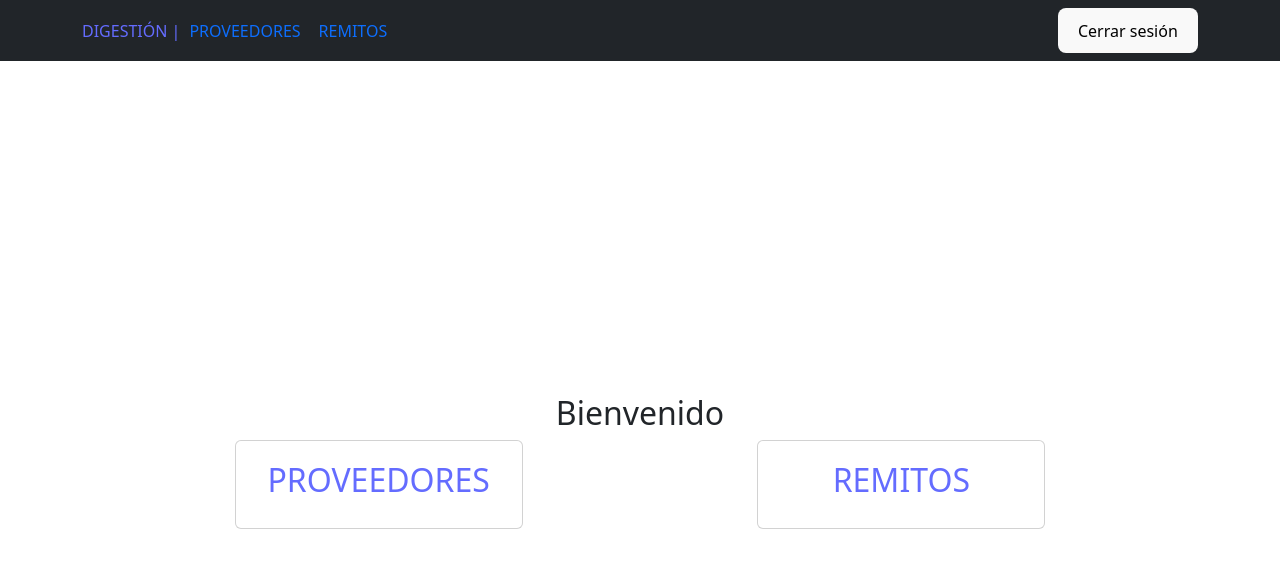
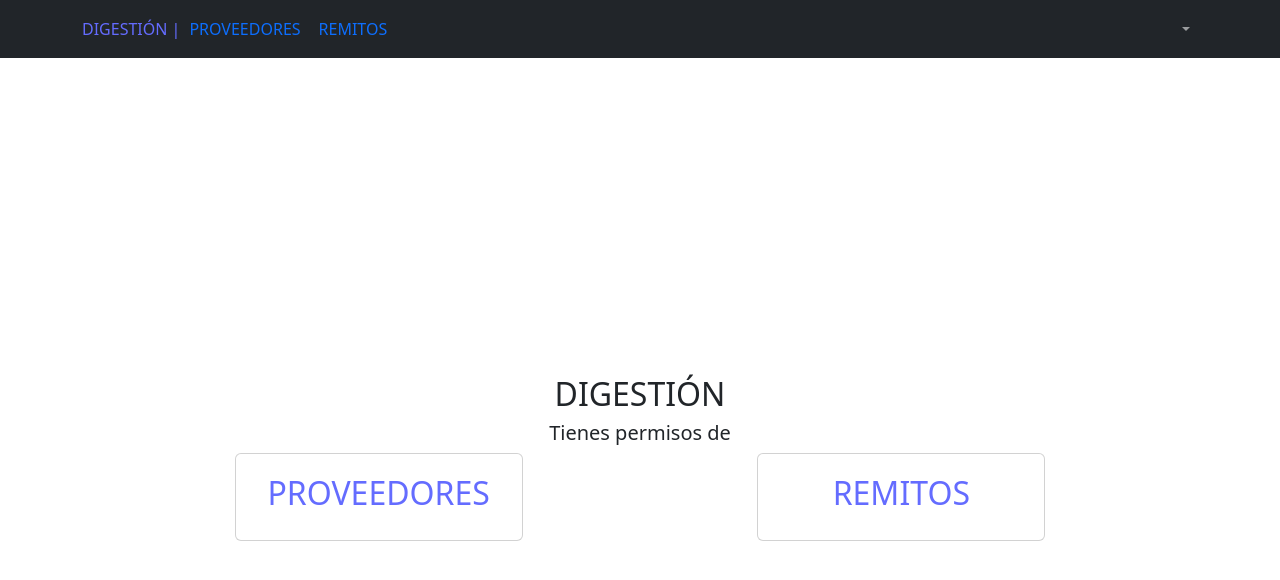
Before and after one commit to mareanovazquez/DiGestion-prueba1, a React (Vite) app: page /inicio in a window 1280 px wide. Shown: the top 580 px of the page. Built offline with nearby package versions, Linux system fonts and the light colour scheme.

Commit message:
Implementación del contexto para pasar valores de forma global hacia la página de inicio y el NavBar

```diff
--- a/src/UserContext/UserContext.jsx
+++ b/src/UserContext/UserContext.jsx
@@ -1,3 +1,5 @@
+
+import { AuthenticatedTemplate } from "@azure/msal-react";
 import { createContext, useEffect, useState } from "react";
 import { useNavigate } from "react-router-dom";
 
@@ -5,7 +7,9 @@ import { useNavigate } from "react-router-dom";
 
 export const UserContext = createContext([]);
 
+
 export const UserContextProvider = ({ children }) => {
+
 
 
     const navigate = useNavigate();
@@ -16,7 +20,9 @@ export const UserContextProvider = ({ children }) => {
     const [username, setUsername] = useState('');
     const [password, setPassword] = useState('');
     const [error, setError] = useState('');
-    const [permisos, setPermisos]= useState('')
+    const [usuarios, setUsuarios] = useState('');
+    const [permisos, setPermisos] = useState('')
+
 
 
     const dataUsuarios = [
@@ -24,13 +30,13 @@ export const UserContextProvider = ({ children }) => {
             id: 1,
             nombre: 'Mariano',
             contraseña: 'contraseña1',
-            permiso: 'Administrador'
+            permiso: 'Admin'
         },
         {
             id: 2,
             nombre: 'Matías',
             contraseña: 'contraseña2',
-            permiso: 'Administrador'
+            permiso: 'Admin'
         },
         {
             id: 3,
@@ -52,6 +58,7 @@ export const UserContextProvider = ({ children }) => {
         }
     ];
 
+
     const handleLogin = (e) => {
         e.preventDefault();
 
@@ -60,13 +67,14 @@ export const UserContextProvider = ({ children }) => {
 
         if (usuario) {
             // Iniciar sesión exitosamente
+            //ELIMINAR ESTE CONSOLE.LOG CUANDO TODO FUNCIONE
+            console.log('Inicio de sesión exitoso | ' + usuario.nombre + ' ' + usuario.permiso);
+            navigate('/inicio')
+            setPermisos(usuario.permiso)
+            setUsername('')
+            setPassword('')
+            // Aquí puedes redirigir al usuario a la página de inicio o realizar otras acciones necesarias
 
-            console.log('Inicio de sesión exitoso | ' + usuario.nombre + permisos);
-            navigate('/inicio')
-
-            setPermisos(usuario.permiso)
-
-            // Aquí puedes redirigir al usuario a la página de inicio o realizar otras acciones necesarias
         } else {
             // Credenciales inválidas
             setError('Usuario o contraseña incorrectos');
@@ -75,46 +83,12 @@ export const UserContextProvider = ({ children }) => {
 
         }
 
-
-
     };
 
-//revisar como evaluar los casos y los permisos y ver de componentizar esta función
-    const handlePermisos = () => {
-
-    for (let i = 0; i < dataUsuarios.length; i++) {
-        const usuario = dataUsuarios[i];
-
-        switch (permisos) {
-            case 'Administrador':
-                // Código para usuarios con permiso de Administrador
-                console.log(`El usuario ${usuario.nombre} tiene permisos de Administrador`);
-                break;
-            case 'ReadAndWrite':
-                // Código para usuarios con permiso de ReadAndWrite
-                console.log(`El usuario ${usuario.nombre} tiene permisos de Lectura y Escritura`);
-                break;
-            case 'Read':
-                // Código para usuarios con permiso de Read
-                console.log(`El usuario ${usuario.nombre} tiene permisos de Lectura`);
-                break;
-            default:
-                // Código para otros casos
-                console.log(`El usuario ${usuario.nombre} tiene un permiso desconocido`);
-                break;
-        }
-    }
-
-    return (
-        <>
-
-        </>
-    )
-}
-
-useEffect(() => {
-    handlePermisos();
-}, [])
+    const handleButtonClick = () => {
+        setUsuarios(username);
+        setPermisos(permisos)
+    };
 
     return (
         <>
@@ -122,6 +96,7 @@ useEffect(() => {
                 value={{
 
                     handleLogin,
+                    handleButtonClick,
 
                     username,
                     setUsername,
@@ -129,6 +104,8 @@ useEffect(() => {
                     setPassword,
                     error,
                     setError,
+                    usuarios,
+                    setUsuarios,
                     permisos,
                     setPermisos,
 
@@ -139,6 +116,7 @@ useEffect(() => {
                 {children}
             </UserContext.Provider>
 
+
         </>
     )
 }
--- a/src/components/AddRemito/AddRemito.jsx
+++ b/src/components/AddRemito/AddRemito.jsx
@@ -1,10 +1,13 @@
-import { useEffect, useState } from "react"
+import { useContext, useEffect, useState } from "react"
 import { NavBar } from "../NavBar/NavBar";
+import { UserContext } from "../../UserContext/UserContext";
 
 export const AddRemito = () => {
 
     const [proveedores, setProveedores] = useState([]);
+    const { usuarios, setUsuarios, permisos, setPermisos } = useContext(UserContext)
 
+    //este useEffect hace un fetch a la lista de proveedores
     useEffect(() => {
         const FetchProveedores = async () => {
             const response = await fetch('http://10.10.49.124/api/proveedores');
@@ -19,6 +22,21 @@ export const AddRemito = () => {
 
     }, []);
 
+  /*   const handleAddRemito = ()=> {
+        if (permisos === 'Admin') {
+          // Acciones para el permiso 'Admin'
+          console.log(usuarios + ' tiene permisos de administrador.');
+        } else if (permisos === 'ReadAndWrite') {
+          // Acciones para el permiso 'ReadAndWrite'
+          console.log(usuarios + ' tiene permisos de lectura y escritura.');
+        } else if (permisos === 'Read') {
+          // Acciones para el permiso 'Read'
+          console.log(usuarios + ' tiene permisos de lectura.');
+        } else {
+          // Acciones para cualquier otro permiso desconocido
+          console.log(usuarios + ' NO tiene permiso de ningun tipo');
+        }
+      }; */
 
 
     return (
--- a/src/components/Inicio/Inicio.jsx
+++ b/src/components/Inicio/Inicio.jsx
@@ -9,13 +9,14 @@ import { NavBar } from "../NavBar/NavBar";
 
 export const Inicio = () => {
 
-const { usuario, setUsuario } = useContext(UserContext)
+const { permisos, setPermisos } = useContext(UserContext)
 
     return (
         <>
         <NavBar/>
         <div className="contenedorInicio">
-        <h2 className="text-center"> Bienvenido </h2>
+        <h2 className="text-center"> DIGESTIÓN </h2>
+        <h5 className='text-center'> Tienes permisos de <b>{permisos}</b></h5>
 
             <div className="contenedorInicioCards">
 
--- a/src/components/ItemListRemito/ItemListRemito.jsx
+++ b/src/components/ItemListRemito/ItemListRemito.jsx
@@ -101,7 +101,7 @@ para que ese filtro también funcione */}
         </div>
         <div>
 
-        <Link to='/remito/addRemito' className='card-link addRemito'><img src={agregar} alt="agregar remito" /></Link>
+        <Link /* onClick={handleAddRemito} */ to='/remito/addRemito' className='card-link addRemito'><img src={agregar} alt="agregar remito" /></Link>
         </div>
         </>
         )
--- a/src/components/LogIn/LogIn.jsx
+++ b/src/components/LogIn/LogIn.jsx
@@ -9,7 +9,7 @@ import Form from 'react-bootstrap/Form';
 export const LogIn = () => {
 
 
-    const {  handleLogin, username,setUsername, password, setPassword, error } = useContext(UserContext);
+    const {  handleLogin, username,setUsername, password, setPassword, error, usuarios, setUsuario, permisos, setPermisos, handleButtonClick } = useContext(UserContext);
 
 
     return (
@@ -18,7 +18,7 @@ export const LogIn = () => {
                 <h2 className='text-center'>DIGESTIÓN</h2>
                 <Form.Group className="mb-3" controlId="formBasicEmail">
                     <Form.Label>Usuario</Form.Label>
-                    <Form.Control type="text" placeholder="Ingrese Usuario" value={username} onChange={(e) => setUsername(e.target.value)} />
+                    <Form.Control type="text" placeholder="USUARIO" value={username} onChange={(e) => setUsername(e.target.value)} />
                     <Form.Text className="text-muted">
 
                     </Form.Text>
@@ -26,10 +26,10 @@ export const LogIn = () => {
 
                 <Form.Group className="mb-3" controlId="formBasicPassword">
                     <Form.Label>Constraseña</Form.Label>
-                    <Form.Control type="password" placeholder="Contraseña" value={password} onChange={(e) => setPassword(e.target.value)} />
+                    <Form.Control type="password" placeholder="CONTRASEÑA" value={password} onChange={(e) => setPassword(e.target.value)} />
                 </Form.Group>
 
-                <Button variant="primary" type="submit">
+                <Button onClick={handleButtonClick} variant="primary" type="submit">
                     Ingresar
                 </Button>
                 {error && <p>{error}</p>}
--- a/src/components/NavBar/NavBar.jsx
+++ b/src/components/NavBar/NavBar.jsx
@@ -1,15 +1,20 @@
+import { useContext } from 'react';
 import Container from 'react-bootstrap/Container';
 import Nav from 'react-bootstrap/Nav';
 import Navbar from 'react-bootstrap/Navbar';
+import NavDropdown from 'react-bootstrap/NavDropdown';
 import { NavLink } from 'react-router-dom';
+import { UserContext } from '../../UserContext/UserContext';
 
 
 export const NavBar = () => {
 
+    const { usuarios, setUsuarios} = useContext (UserContext);
+
     return (
         <Navbar collapseOnSelect expand="lg" bg="dark" variant="dark">
             <Container>
-                <NavLink to='/'>DIGESTIÓN | </NavLink>
+                <NavLink to='/inicio'>DIGESTIÓN | </NavLink>
                 <Navbar.Toggle aria-controls="responsive-navbar-nav" />
                 <Navbar.Collapse id="responsive-navbar-nav">
                     <Nav className="me-auto">
@@ -17,9 +22,11 @@ export const NavBar = () => {
                         <NavLink to='/remitos' className={({ isActive }) => isActive ? 'nav-link btn text-white' : 'nav-link btn text-primary'}>REMITOS</NavLink>
                     </Nav>
                     <Nav>
-                        <NavLink to='/'><button>Cerrar sesión</button></NavLink>
+                        <NavDropdown title={usuarios} id="basic-nav-dropdown">
+                            <NavLink to='/'><button>Cerrar sesión</button></NavLink>
+
+                        </NavDropdown>
                     </Nav>
-
                 </Navbar.Collapse>
             </Container>
         </Navbar>
```
Also changed, not shown: src/components/PrivateRoute/PrivateRouteAdm.jsx (added).
